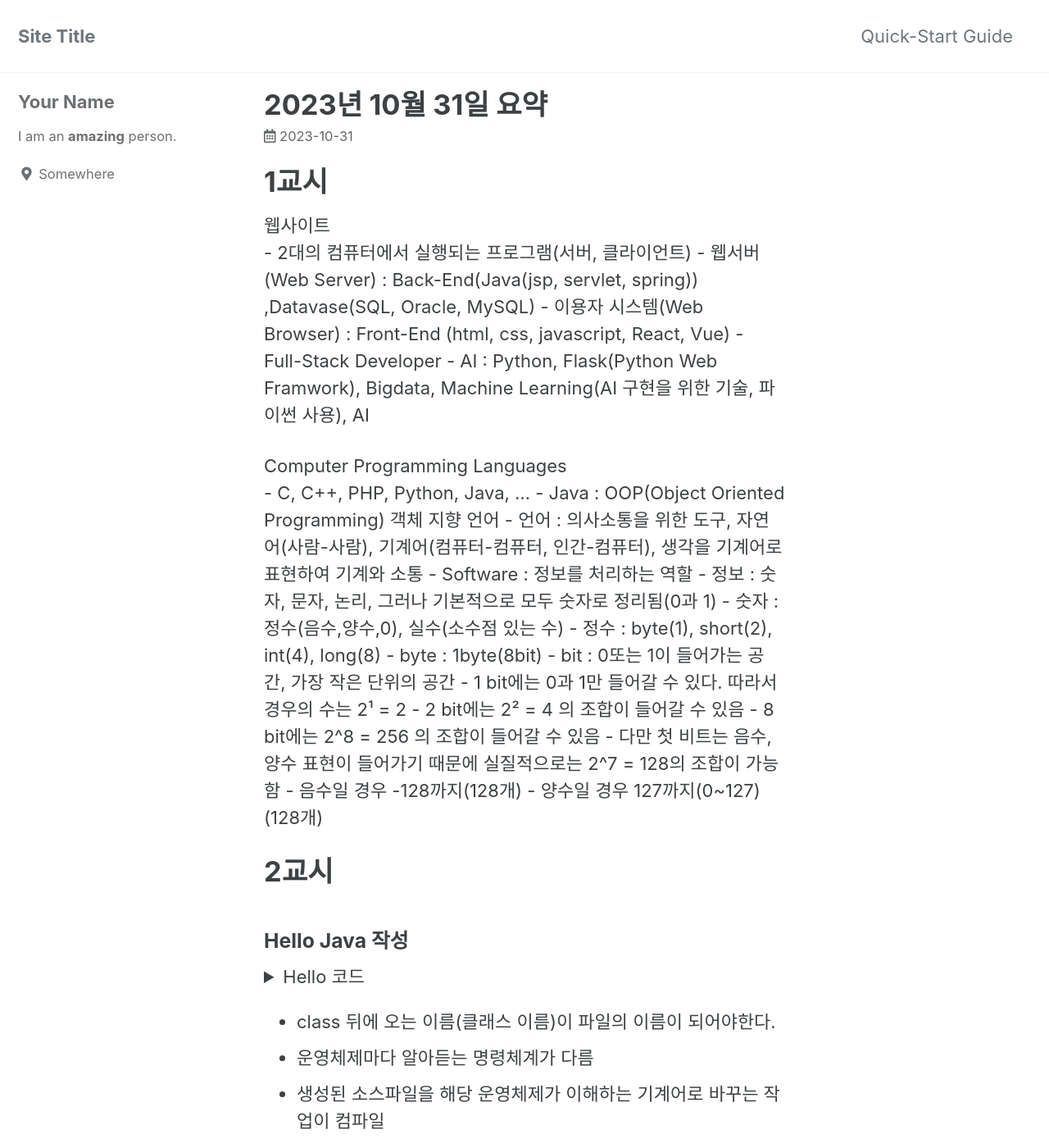
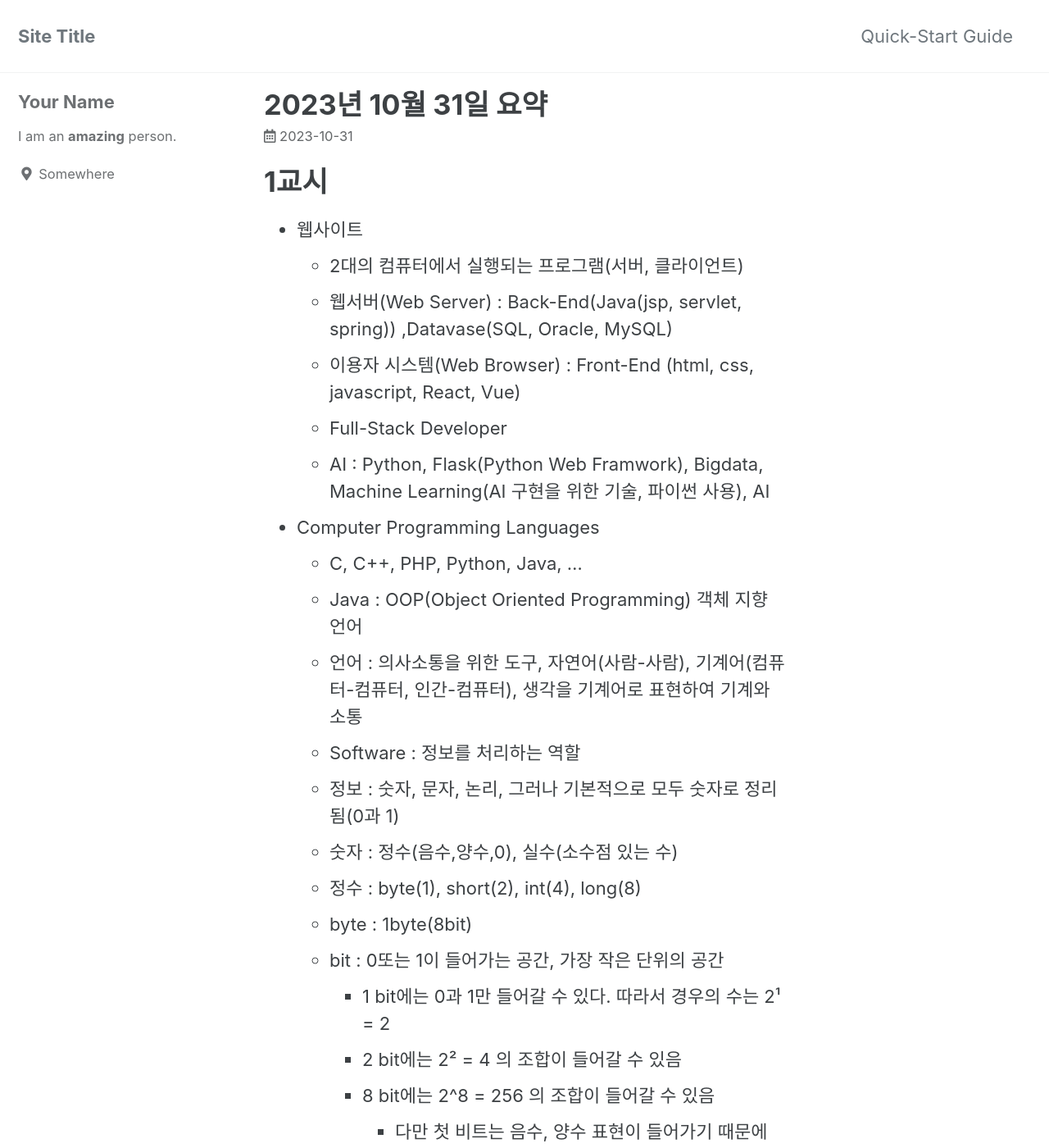
Before and after one commit to YonY-K/YonY-K.github.io, a Jekyll site: the page built from _posts/school/2023-10-31-1period.md, in a window 1280 px wide and 1400 px high. Shown: the whole window at 82% size. Built offline with Jekyll 4.4.1, drawn with Linux system fonts in a browser that asks for light colours; cached includes are drawn as plain includes; some of the changed text lies outside the part shown.

Commit message:
2023-10-31-summary

```diff
--- a/_posts/school/2023-10-31-1period.md
+++ b/_posts/school/2023-10-31-1period.md
@@ -6,7 +6,7 @@ category:
 
 # 1교시
 
-웹사이트
+- 웹사이트
     - 2대의 컴퓨터에서 실행되는 프로그램(서버, 클라이언트)
     - 웹서버(Web Server) : Back-End(Java(jsp, servlet, spring)) ,Datavase(SQL, Oracle, MySQL)
     - 이용자 시스템(Web Browser) : Front-End (html, css, javascript, React, Vue)
@@ -14,7 +14,7 @@ category:
     - AI : Python, Flask(Python Web Framwork), Bigdata,
     Machine Learning(AI 구현을 위한 기술, 파이썬 사용), AI
 
-Computer Programming Languages
+- Computer Programming Languages
     - C, C++, PHP, Python, Java, ...
     - Java : OOP(Object Oriented Programming) 객체 지향 언어
     - 언어 : 의사소통을 위한 도구, 자연어(사람-사람), 기계어(컴퓨터-컴퓨터, 인간-컴퓨터), 생각을 기계어로 표현하여 기계와 소통
```
Also changed, not shown: other parts of _posts/school/2023-10-31-1period.md (+2 -1 lines).
